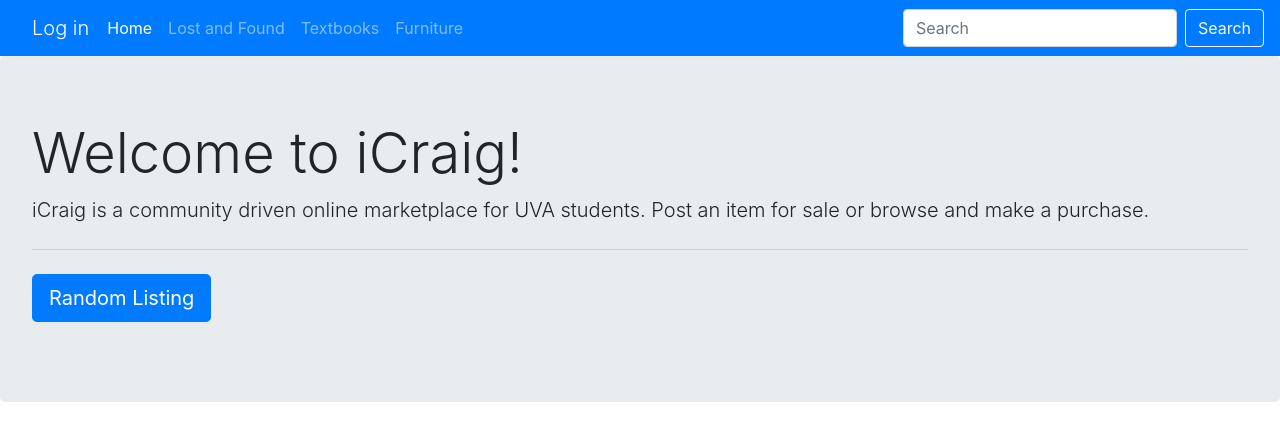
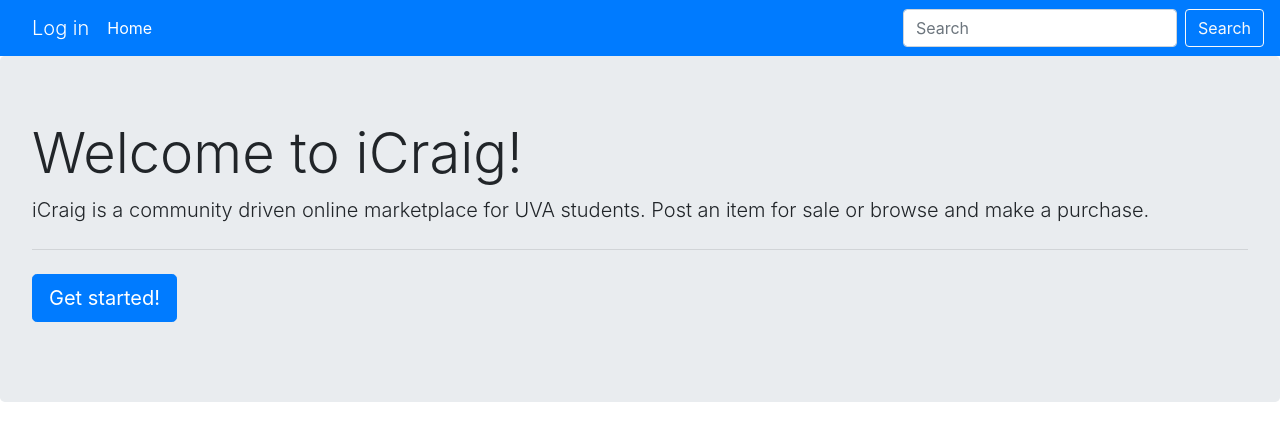
Before and after one commit to ian-kang/djangomarketplace, a Django app: page / in a window 1280 px wide. Shown: the top 441 px of the page. Run offline with Django 3.2, Linux system fonts and the light colour scheme; some libraries are stand-ins or nearby versions.

Commit message:
made everything one page

```diff
--- a/craigslist/urls.py
+++ b/craigslist/urls.py
@@ -5,7 +5,5 @@
 urlpatterns = [
     path('', views.index, name='index'),
     path('create_listing/', views.CreateListingView.as_view(success_url="/create_listing/"), name='create_listing'),
-    path('lostandfound/', views.lafView, name='laf'),
-    path('textbooks/', views.textbookView, name='textbook'),
-    path('furniture', views.furniture, name='furniture'),
+    path('s/', views.itemlist, name='itemlist'),
 ]
--- a/craigslist/views.py
+++ b/craigslist/views.py
@@ -11,7 +11,7 @@
 
 # Create your views here.
 def index(request):
-    return render(request,"base.html")
+    return render(request,"welcome.html")
 
 class CreateListingView(FormView):
     template_name = 'create_listing.html'
@@ -34,14 +34,8 @@
 
 #    def form_valid(self, form):
 #        return HttpResponse("Sweeeeeet.")
-def lafView(request):
-    return render(request, "lostandfound.html")
-
-def textbookView(request):
-    return render(request, "textbooks.html")
-
-def furniture(request):
-    return render(request,"furniture.html")
+def itemlist(request):
+    return render(request, "itemlist.html")
 
 def login(request):
     return render(request,"login.html")
--- a/static/css/itemlist.css
+++ b/static/css/itemlist.css
@@ -131,7 +131,6 @@
     background: #00438b !important;
     color: #fff !important;
 }
-
 /* ---------------------------------------------------
     CONTENT STYLE
 ----------------------------------------------------- */
--- a/templates/base.html
+++ b/templates/base.html
@@ -7,6 +7,8 @@
         <script src="https://stackpath.bootstrapcdn.com/bootstrap/4.3.1/js/bootstrap.bundle.min.js" integrity="sha384-xrRywqdh3PHs8keKZN+8zzc5TX0GRTLCcmivcbNJWm2rs5C8PRhcEn3czEjhAO9o" crossorigin="anonymous"></script>
         <link rel="stylesheet" href="https://stackpath.bootstrapcdn.com/bootstrap/4.1.0/css/bootstrap.min.css" integrity="sha384-9gVQ4dYFwwWSjIDZnLEWnxCjeSWFphJiwGPXr1jddIhOegiu1FwO5qRGvFXOdJZ4" crossorigin="anonymous">
         <title>Base</title>
+        {% block staticfiles %}
+        {% endblock %}
     </head>
     <body>
         <nav class="navbar navbar-expand-lg navbar-dark bg-primary">
@@ -27,15 +29,6 @@
                         <li class="nav-item active">
                             <a class="nav-link" href="/">Home <span class="sr-only">(current)</span></a>
                         </li>
-                        <li class="nav-item">
-                            <a class="nav-link" href="/lostandfound">Lost and Found</a>
-                        </li>
-                        <li class="nav-item">
-                            <a class="nav-link" href="/textbooks">Textbooks</a>
-                        </li>
-                        <li class="nav-item">
-                            <a class="nav-link" href="/furniture">Furniture</a>
-                        </li>
                     </ul>
                     <form class="form-inline my-2 my-lg-0">
                         <input class="form-control mr-sm-2" type="search" placeholder="Search" aria-label="Search">
@@ -43,13 +36,9 @@
                     </form>
                 </div>
         </nav>
-        <div class="jumbotron">
-            <h1 class="display-4">Welcome to iCraig!</h1>
-            <p class="lead">iCraig is a community driven online marketplace for UVA students. Post an item for sale or browse and make a purchase.</p>
-            <hr class="my-4">
-            <p class="lead">
-                <a class="btn btn-primary btn-lg" href="#" role="button">Random Listing</a>
-            </p>
-        </div>
+        {% block wrapper %}
+        {% endblock %}
+        {% block pagecontent %}
+        {% endblock %}
     </body>
 </html>
--- /dev/null
+++ b/templates/welcome.html
@@ -0,0 +1,22 @@
+{% extends 'base.html' %}
+<!DOCTYPE html>
+<html lang="en">
+<head>
+    <meta charset="UTF-8">
+    <meta name="viewport" content="width=device-width, initial-scale=1.0">
+    <meta http-equiv="X-UA-Compatible" content="ie=edge">
+    <title>Document</title>
+</head>
+<body>
+    {% block pagecontent %}
+    <div class="jumbotron">
+            <h1 class="display-4">Welcome to iCraig!</h1>
+            <p class="lead">iCraig is a community driven online marketplace for UVA students. Post an item for sale or browse and make a purchase.</p>
+            <hr class="my-4">
+            <p class="lead">
+                <a class="btn btn-primary btn-lg" href="/s" role="button">Get started!</a>
+            </p>
+    </div>
+    {% endblock %}
+</body>
+</html>
```
Also changed, not shown: templates/furniture.html (deleted, +0 -15 lines), templates/itemlist.html (+14 -3 lines), templates/lostandfound.html (deleted, +0 -15 lines), templates/textbooks.html (deleted, +0 -15 lines).
